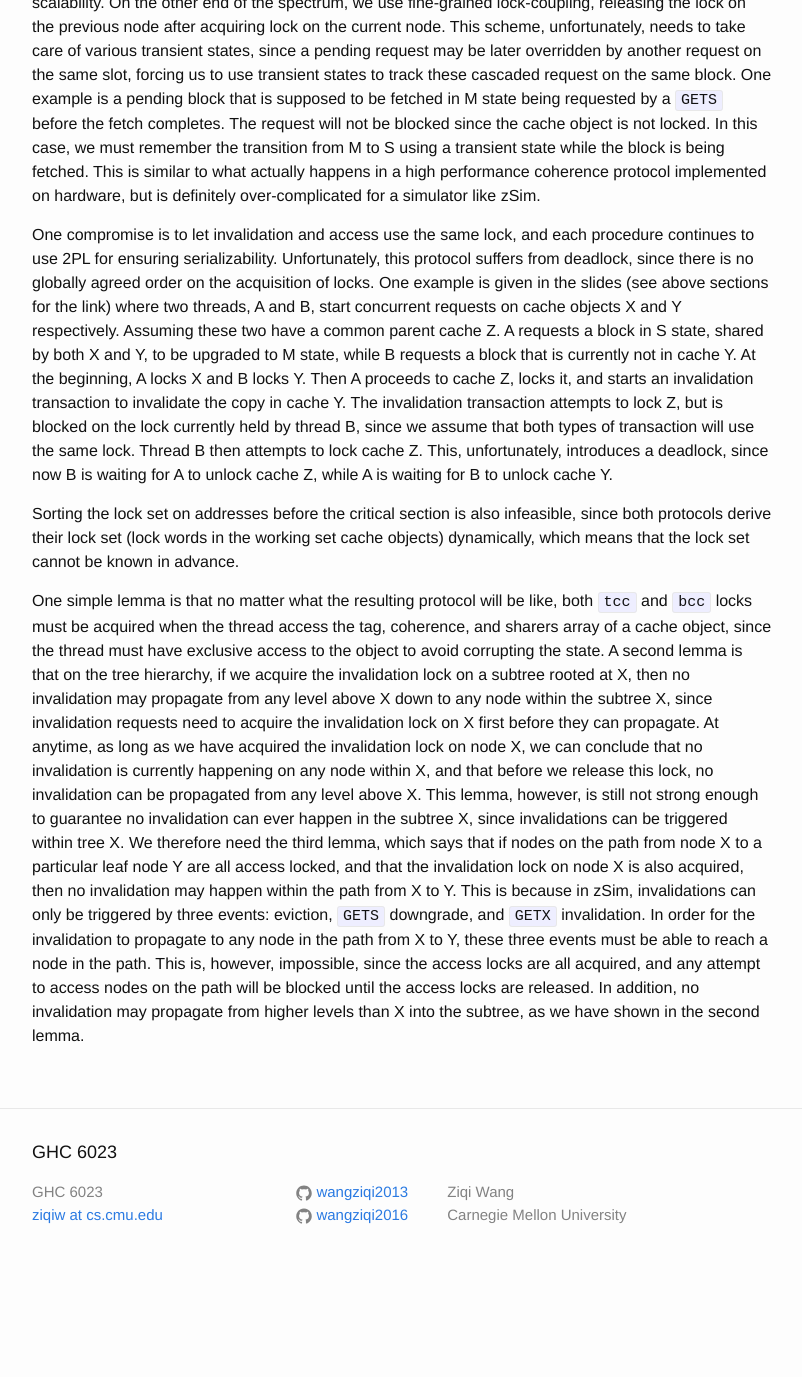
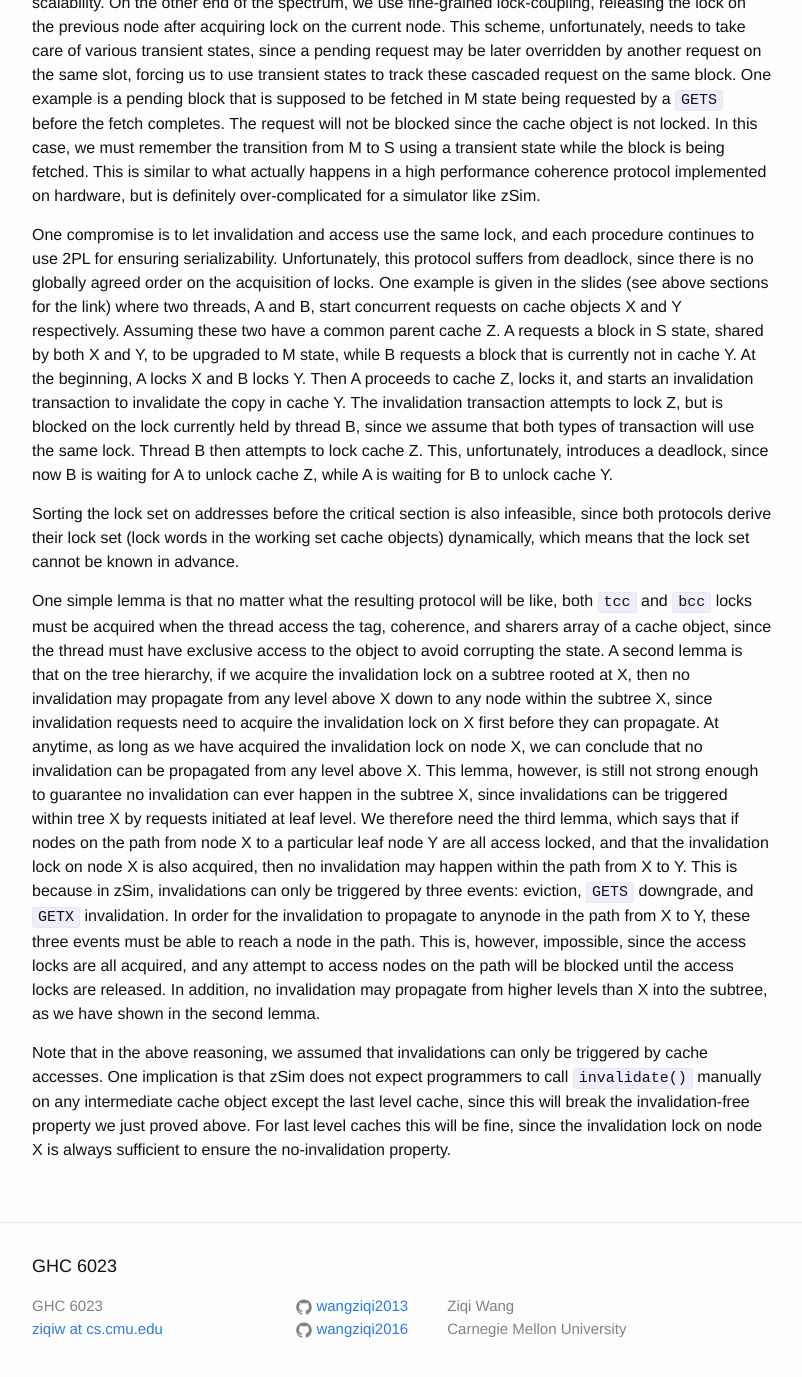
Before and after one commit to wangziqi2013/wangziqi2013.github.io, a Jekyll site: the page built from _posts/2020-01-09-understand-zsim-cache-cc.markdown, in a window 1280 px wide and 1400 px high, scrolled down 4886 px. Shown: the top 1377 px of the window, without its empty margins (238-1040 px from the left). Built offline with Jekyll 4.4.1, drawn with Linux system fonts in a browser that asks for light colours; before the commit the page ends 6172 px from its top, so only the background shows below that.

Commit message:
Adding note

```diff
--- a/_posts/2020-01-09-understand-zsim-cache-cc.markdown
+++ b/_posts/2020-01-09-understand-zsim-cache-cc.markdown
@@ -210,14 +210,18 @@ when the thread access the tag, coherence, and sharers array of a cache object,
 to the object to avoid corrupting the state. A second lemma is that on the tree hierarchy, if we acquire the
 invalidation lock on a subtree rooted at X, then no invalidation may propagate from any level above X down to any node
 within the subtree X, since invalidation requests need to acquire the invalidation lock on X first before they can propagate.
-At anytime, as long as we have acquired the invalidation lock on node X, we can conclude that no invalidation is currently
-happening on any node within X, and that before we release this lock, no invalidation can be propagated from any level above
-X. This lemma, however, is still not strong enough to guarantee no invalidation can ever happen in the subtree X,
-since invalidations can be triggered within tree X. We therefore need the third lemma, which says that if nodes on the path
-from node X to a particular leaf node Y are all access locked, and that the invalidation lock on node X is also acquired,
-then no invalidation may happen within the path from X to Y. This is because in zSim, invalidations can only be triggered
-by three events: eviction, `GETS` downgrade, and `GETX` invalidation. In order for the invalidation to propagate to any
-node in the path from X to Y, these three events must be able to reach a node in the path. This is, however, impossible,
-since the access locks are all acquired, and any attempt to access nodes on the path will be blocked until the access
-locks are released. In addition, no invalidation may propagate from higher levels than X into the subtree, as we
-have shown in the second lemma.
+At anytime, as long as we have acquired the invalidation lock on node X, we can conclude that no invalidation can be
+propagated from any level above X. This lemma, however, is still not strong enough to guarantee no invalidation can ever
+happen in the subtree X, since invalidations can be triggered within tree X by requests initiated at leaf level. We therefore
+need the third lemma, which says that if nodes on the path from node X to a particular leaf node Y are all access locked,
+and that the invalidation lock on node X is also acquired, then no invalidation may happen within the path from X to Y.
+This is because in zSim, invalidations can only be triggered by three events: eviction, `GETS` downgrade, and `GETX` invalidation.
+In order for the invalidation to propagate to anynode in the path from X to Y, these three events must be able to reach
+a node in the path. This is, however, impossible, since the access locks are all acquired, and any attempt to access nodes
+on the path will be blocked until the access locks are released. In addition, no invalidation may propagate from higher
+levels than X into the subtree, as we have shown in the second lemma.
+
+Note that in the above reasoning, we assumed that invalidations can only be triggered by cache accesses. One implication
+is that zSim does not expect programmers to call `invalidate()` manually on any intermediate cache object except the last
+level cache, since this will break the invalidation-free property we just proved above. For last level caches this will
+be fine, since the invalidation lock on node X is always sufficient to ensure the no-invalidation property.
```
